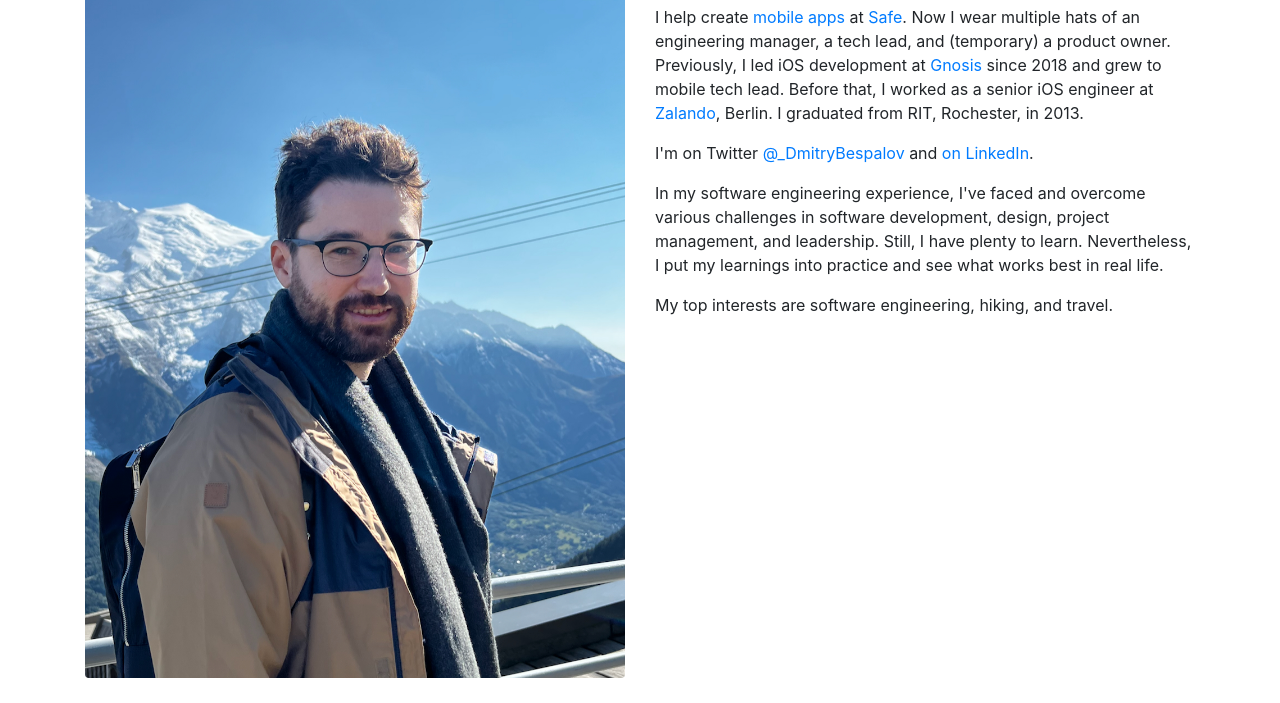
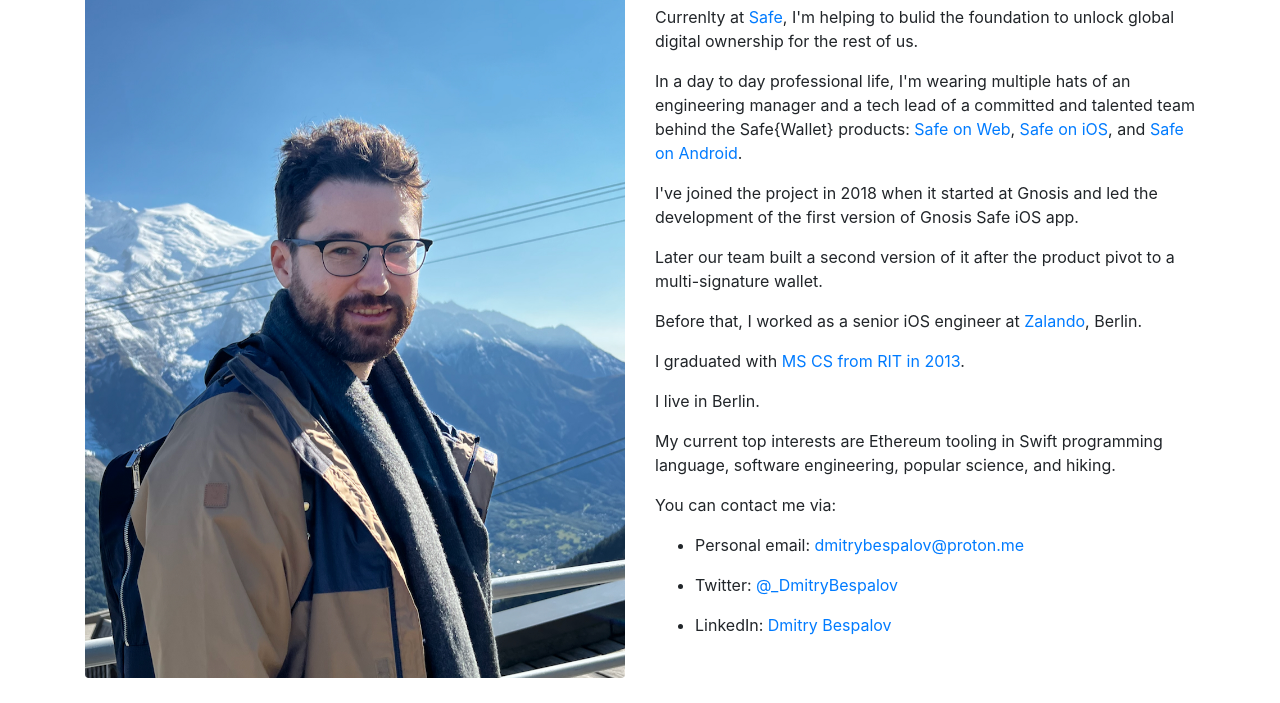
Before and after one commit to DmitryBespalov/website, a plain HTML site: page index.html in a window 1280 px wide. Shown: the part 97-800 px from the top of the page. Drawn offline with Linux system fonts and the light colour scheme.

Commit message:
Updated bio

```diff
--- a/index.html
+++ b/index.html
@@ -20,10 +20,24 @@
     <div class="col-xl-6"><img src="assets/portrait.jpeg" alt="Portrait of Dmitry Bespalov" class="rounded img-fluid"></div>
     <div class="col-xl-6">
       <h2>About me</h2>
-      <p>I help create <a href="https://apps.apple.com/app/id1515759131">mobile</a> <a href="https://play.google.com/store/apps/details?id=io.gnosis.safe">apps</a> at <a href="https://gnosis-safe.io/">Safe</a>. Now I wear multiple hats of an engineering manager, a tech lead, and (temporary) a product owner. Previously, I led iOS development at <a href="https://gnosis.io/">Gnosis</a> since 2018 and grew to mobile tech lead. Before that, I worked as a senior iOS engineer at <a href="http://zalando.de/">Zalando</a>, Berlin. I graduated from RIT, Rochester, in 2013.</p>
-      <p>I'm on Twitter <a href="https://twitter.com/_DmitryBespalov">@_DmitryBespalov</a> and <a href="https://www.linkedin.com/in/dmitrybespalov11/">on LinkedIn</a>.</p>
-      <p>In my software engineering experience, I've faced and overcome various challenges in software development, design, project management, and leadership. Still, I have plenty to learn. Nevertheless, I put my learnings into practice and see what works best in real life.</p>
-      <p>My top interests are software engineering, hiking, and travel. </p>
+		<p>Currenlty at <a href="https://safe.global/">Safe</a>, I'm helping to bulid the foundation to unlock global digital ownership for the rest of us.</p>
+		<p>In a day to day professional life, I'm wearing multiple hats of an engineering manager and a tech lead of a committed and talented team behind the Safe{Wallet} products: <a href="https://app.safe.global/">Safe on Web</a>, <a href="https://apps.apple.com/app/id1515759131">Safe on iOS</a>, and <a href="https://play.google.com/store/apps/details?id=io.gnosis.safe">Safe on Android</a>.</p>
+
+		<p>I've joined the project in 2018 when it started at Gnosis and led the development of the first version of Gnosis Safe iOS app.</p><p>Later our team built a second version of it after the product pivot to a multi-signature wallet.</p>
+
+		<p>Before that, I worked as a senior iOS engineer at <a href="http://zalando.de/">Zalando</a>, Berlin.
+		<p>I graduated with <a href="https://scholarworks.rit.edu/theses/4773/">MS CS from RIT in 2013</a>.</p>
+
+		<p>I live in Berlin.</p>
+
+		<p>My current top interests are Ethereum tooling in Swift programming language, software engineering, popular science, and hiking.</p>
+
+		<p>You can contact me via:</p>
+		<ul>
+		<li><p>Personal email: <a href="mailto:dmitrybespalov@proton.me">dmitrybespalov@proton.me</a></p></li>
+		<li><p>Twitter: <a href="https://twitter.com/_DmitryBespalov">@_DmitryBespalov</a></p></li>
+		<li><p>LinkedIn: <a href="https://www.linkedin.com/in/dmitrybespalov11/">Dmitry Bespalov</a></p></li>
+		</ul>
     </div>
   </div>
 </div>
```
